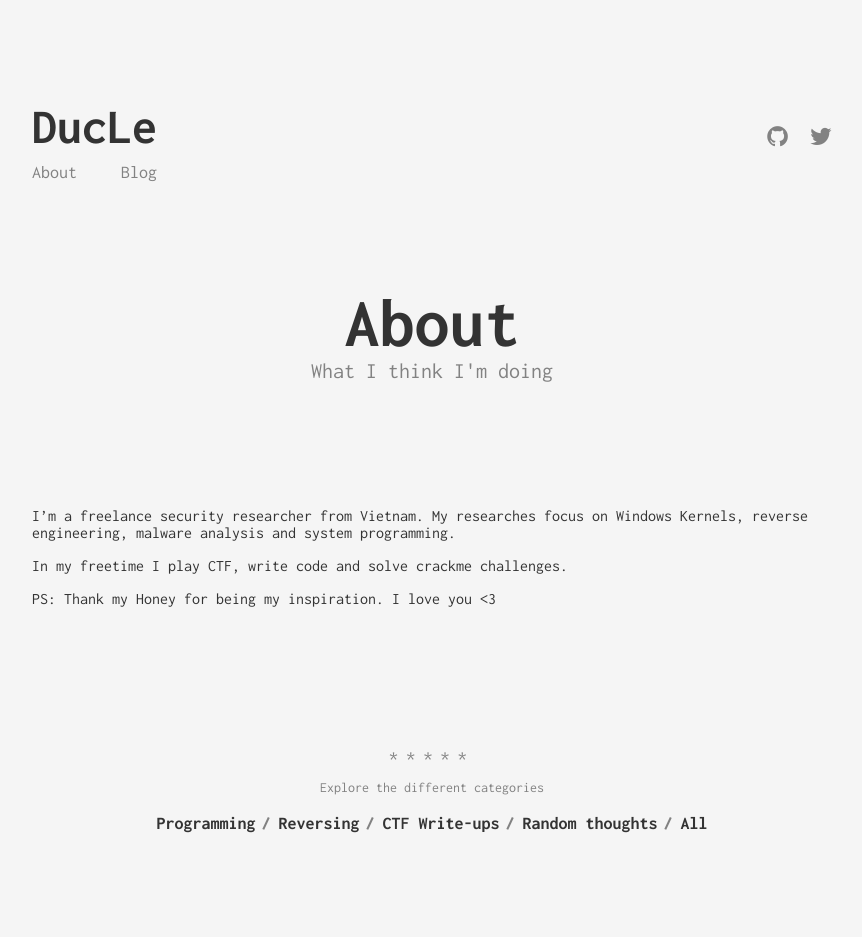
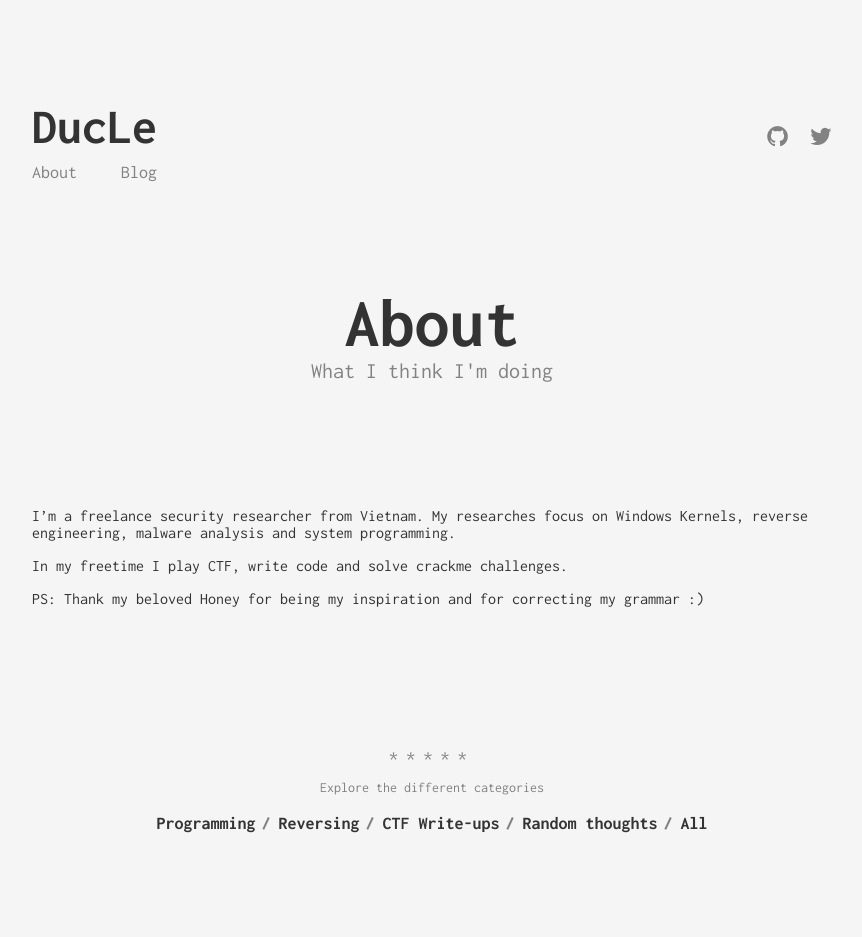
Before and after one commit to duc-le/duc-le.github.io, a Jekyll site: the page built from about.md, in a window 1280 px wide. Shown: the whole page, without its empty margins (208-1070 px from the left). Built offline with Jekyll 4.4.1, drawn with Linux system fonts in a browser that asks for light colours.

Commit message:
Update about.md

```diff
--- a/about.md
+++ b/about.md
@@ -9,4 +9,4 @@ I'm a freelance security researcher from Vietnam. My researches focus on Windows
 
 In my freetime I play CTF, write code and solve crackme challenges.
 
-PS: Thank my Honey for being my inspiration. I love you <3
+PS: Thank my beloved Honey for being my inspiration and for correcting my grammar :)
```
